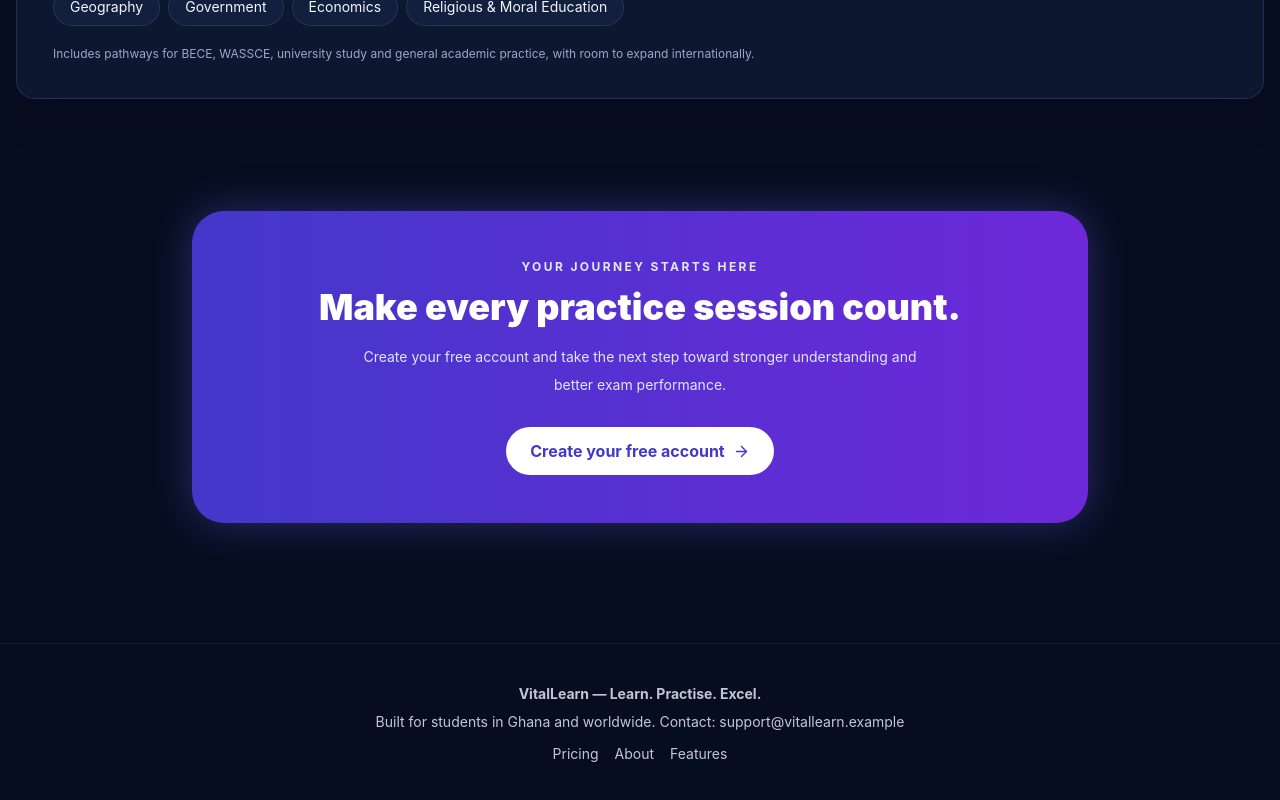
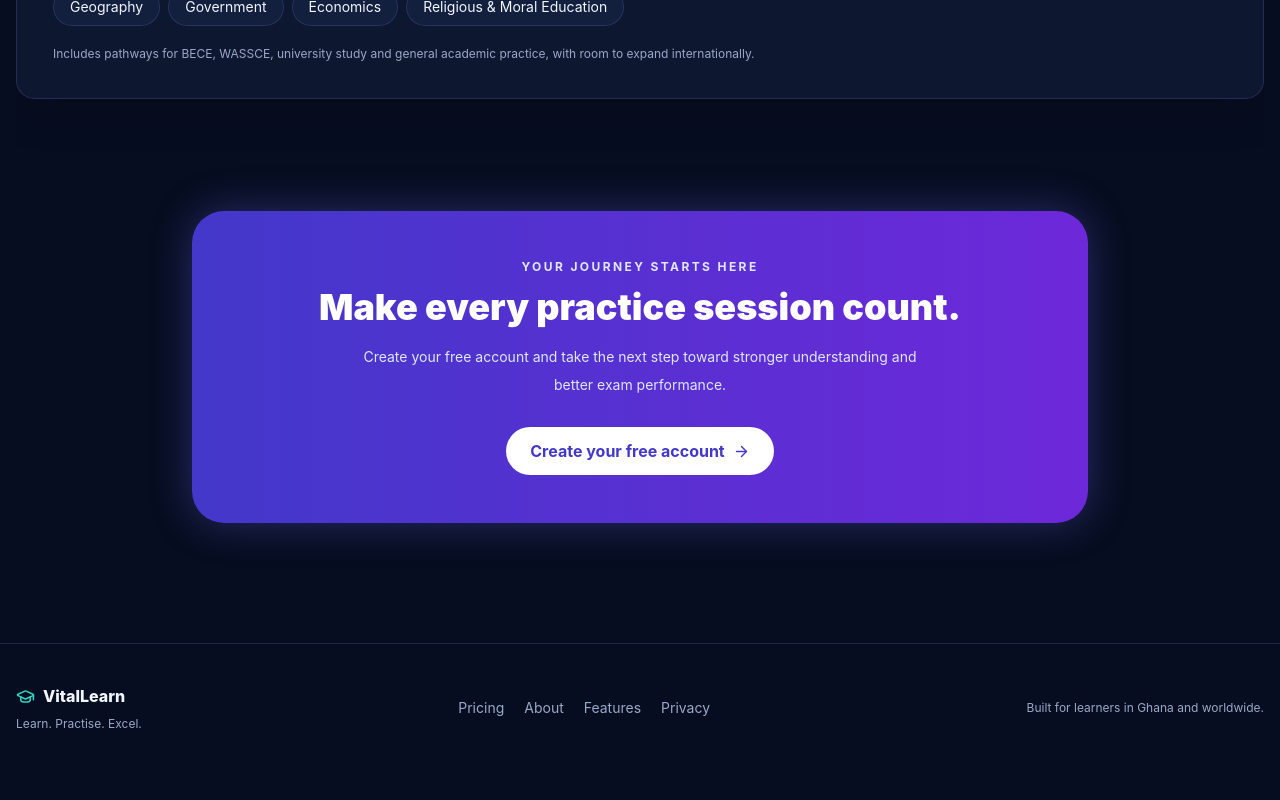
Before and after one commit to lobbynika-code/practice, a Next.js app: page / in a window 1280 px wide. Shown: the part 1627-2427 px from the top of the page. After the commit the page ends 2399 px from the top, so only its background shows below. Built offline with nearby package versions, Linux system fonts and the light colour scheme; no server answers.

Commit message:
Remove placeholder contact details and refine footer

```diff
--- a/src/components/Footer.tsx
+++ b/src/components/Footer.tsx
@@ -1,2 +1,11 @@
 import Link from 'next/link';
-export default function Footer() { return <footer className="mt-16 border-t border-indigo-500/20 py-10 text-center text-sm opacity-80"><p className="font-bold">VitalLearn — Learn. Practise. Excel.</p><p className="mt-2">Built for students in Ghana and worldwide. Contact: support@vitallearn.example</p><div className="mt-3 flex justify-center gap-4"><Link href="/pricing">Pricing</Link><Link href="/about">About</Link><Link href="/features">Features</Link></div></footer>; }
+import { GraduationCap } from 'lucide-react';
+export default function Footer() {
+  return <footer className="mt-16 border-t py-10" style={{borderColor:'var(--line)'}}>
+    <div className="mx-auto flex max-w-7xl flex-col items-center justify-between gap-5 px-4 text-center sm:flex-row sm:text-left">
+      <div><p className="flex items-center justify-center gap-2 font-extrabold sm:justify-start"><GraduationCap className="text-teal-400" size={19}/> VitalLearn</p><p className="muted mt-2 text-xs">Learn. Practise. Excel.</p></div>
+      <div className="muted flex flex-wrap justify-center gap-5 text-sm"><Link href="/pricing">Pricing</Link><Link href="/about">About</Link><Link href="/features">Features</Link><Link href="/privacy">Privacy</Link></div>
+      <p className="muted text-xs">Built for learners in Ghana and worldwide.</p>
+    </div>
+  </footer>;
+}
```
